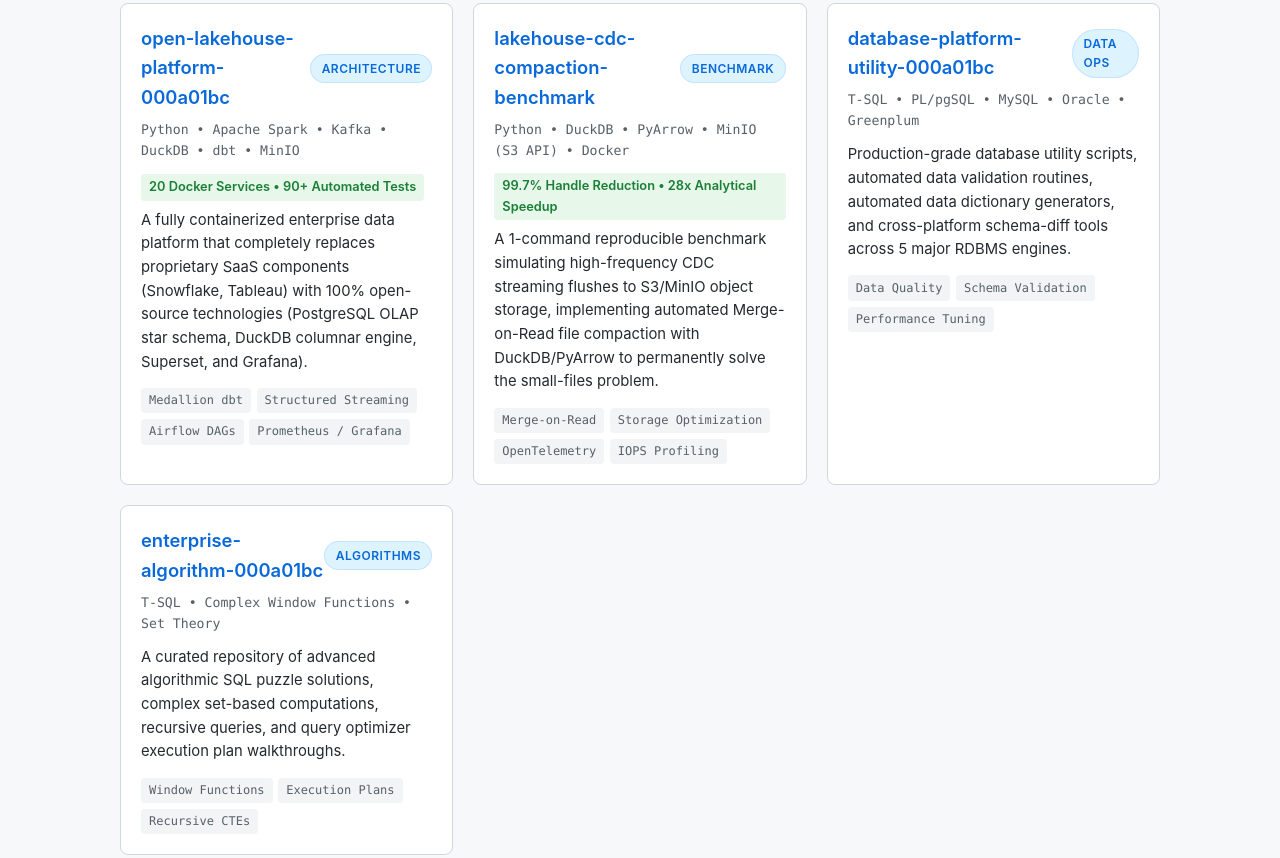
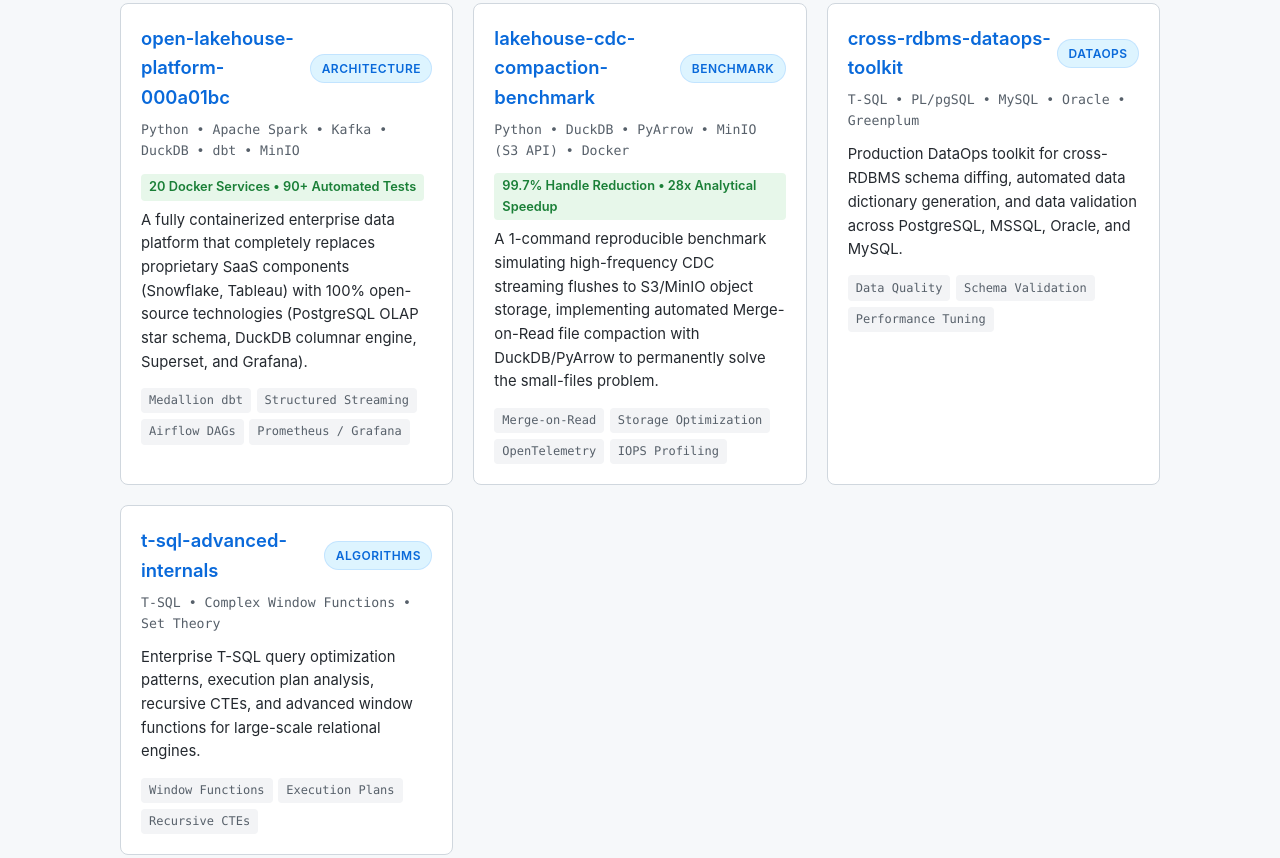
Before and after one commit to Amit1092tiwari/Amit1092tiwari, a plain HTML site: page index.html in a window 1280 px wide. Shown: the part 810-1668 px from the top of the page. Drawn offline with Linux system fonts and the light colour scheme.

Commit message:
docs: update repository links to cross-rdbms-dataops-toolkit and t-sql-advanced-internals

```diff
--- a/index.html
+++ b/index.html
@@ -533,11 +533,11 @@
 
         <div class="card">
           <h3>
-            <a href="https://github.com/Amit1092tiwari/database-platform-utility-000a01bc" target="_blank" rel="noopener" style="color: inherit; text-decoration: none;">database-platform-utility-000a01bc</a>
-            <span class="badge">Data Ops</span>
+            <a href="https://github.com/Amit1092tiwari/cross-rdbms-dataops-toolkit" target="_blank" rel="noopener" style="color: inherit; text-decoration: none;">cross-rdbms-dataops-toolkit</a>
+            <span class="badge">DataOps</span>
           </h3>
           <div class="card-meta">T-SQL • PL/pgSQL • MySQL • Oracle • Greenplum</div>
-          <p>Production-grade database utility scripts, automated data validation routines, automated data dictionary generators, and cross-platform schema-diff tools across 5 major RDBMS engines.</p>
+          <p>Production DataOps toolkit for cross-RDBMS schema diffing, automated data dictionary generation, and data validation across PostgreSQL, MSSQL, Oracle, and MySQL.</p>
           <div class="tag-container">
             <span class="tag">Data Quality</span>
             <span class="tag">Schema Validation</span>
@@ -547,11 +547,11 @@
 
         <div class="card">
           <h3>
-            <a href="https://github.com/Amit1092tiwari/enterprise-algorithm-000a01bc" target="_blank" rel="noopener" style="color: inherit; text-decoration: none;">enterprise-algorithm-000a01bc</a>
+            <a href="https://github.com/Amit1092tiwari/t-sql-advanced-internals" target="_blank" rel="noopener" style="color: inherit; text-decoration: none;">t-sql-advanced-internals</a>
             <span class="badge">Algorithms</span>
           </h3>
           <div class="card-meta">T-SQL • Complex Window Functions • Set Theory</div>
-          <p>A curated repository of advanced algorithmic SQL puzzle solutions, complex set-based computations, recursive queries, and query optimizer execution plan walkthroughs.</p>
+          <p>Enterprise T-SQL query optimization patterns, execution plan analysis, recursive CTEs, and advanced window functions for large-scale relational engines.</p>
           <div class="tag-container">
             <span class="tag">Window Functions</span>
             <span class="tag">Execution Plans</span>
```
Also changed, not shown: 1 other file.
